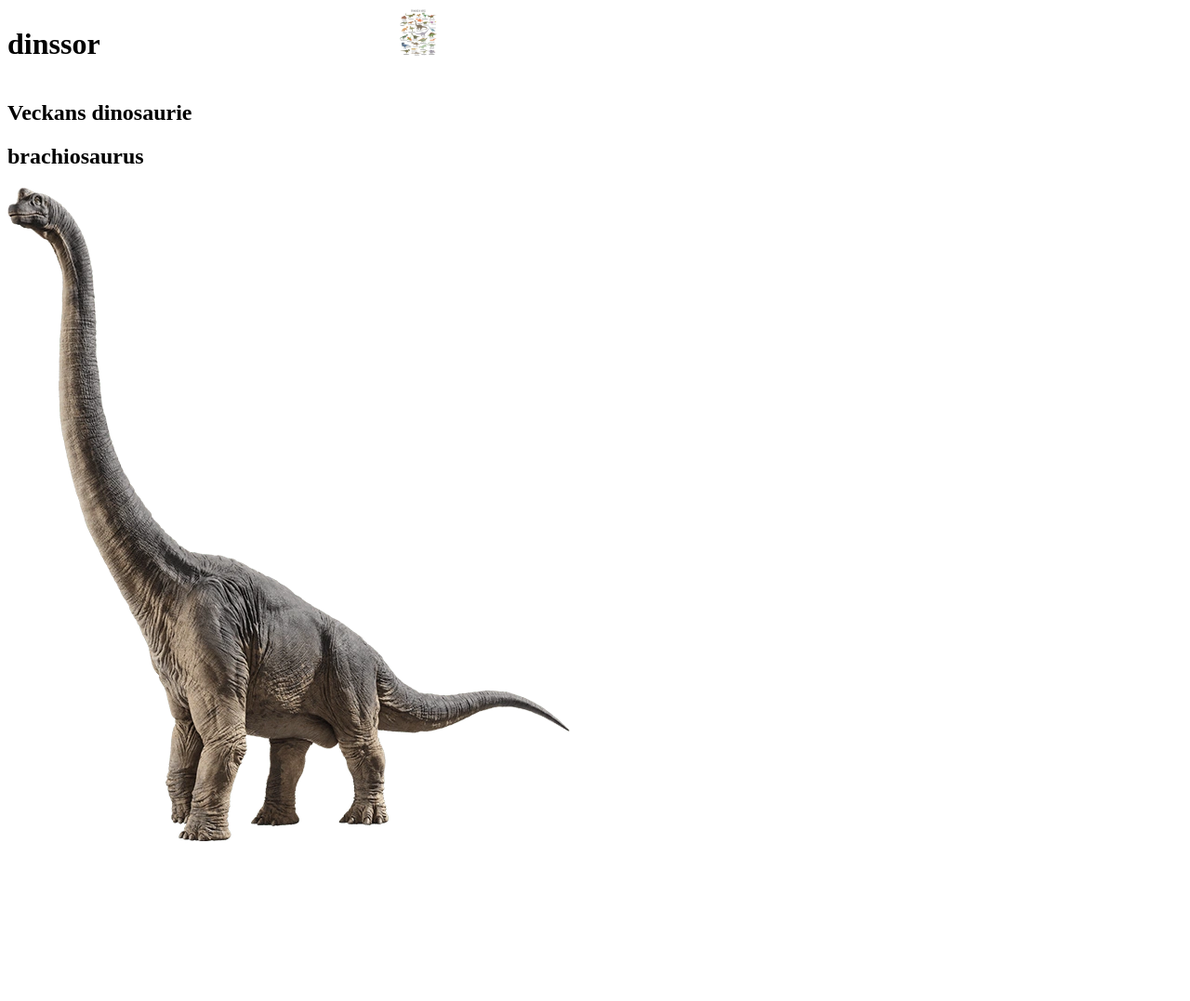
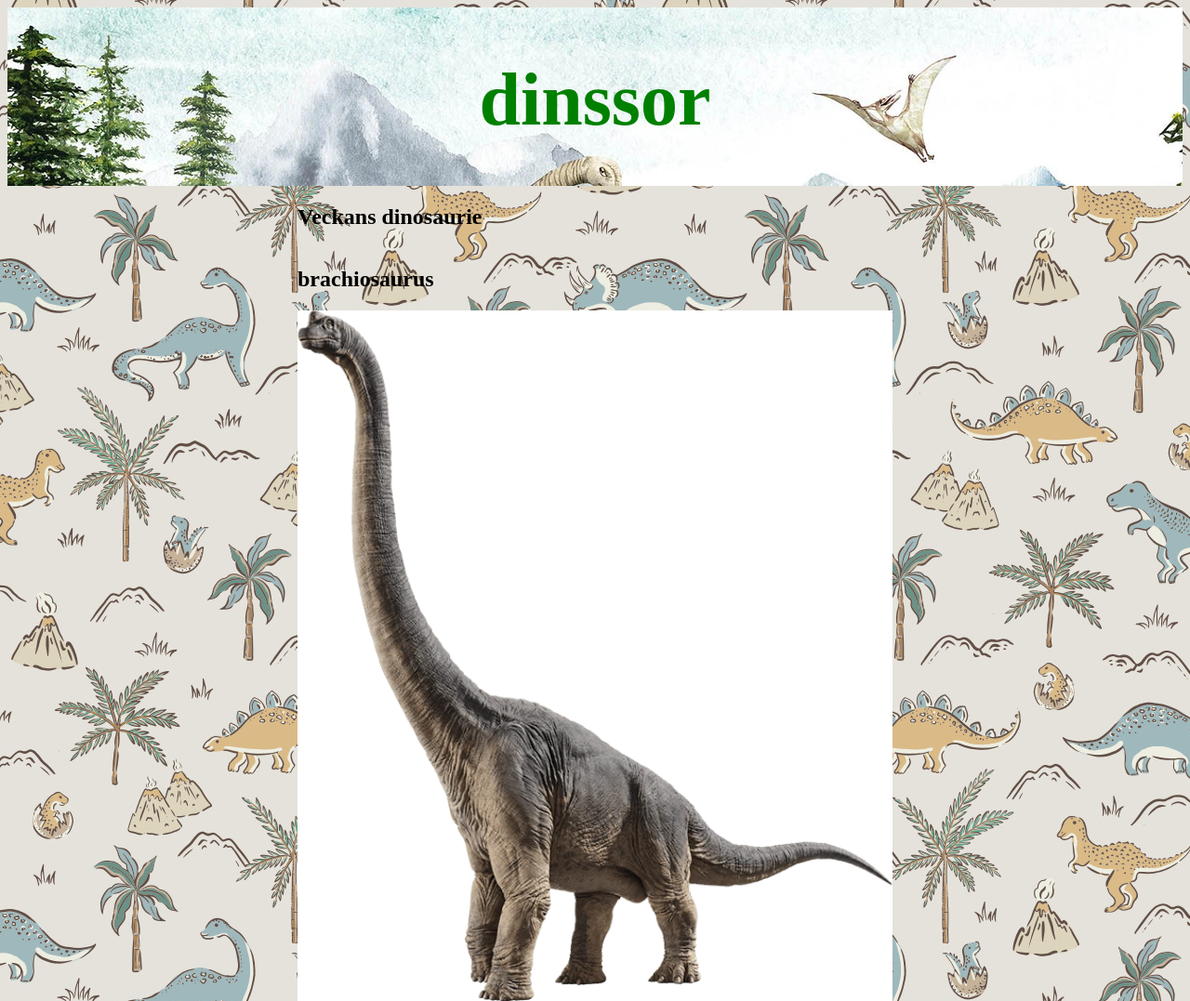
Before and after one commit to emilte21a/dinosaurie, a plain HTML site: page index.html in a window 1280 px wide. Shown: the whole page at 93% size. Before the commit the page ends 917 px from the top, so only its background shows below. Drawn offline with Linux system fonts and the light colour scheme.

Commit message:
uppdatering!

```diff
--- a/index.html
+++ b/index.html
@@ -10,14 +10,15 @@
 
 <body>
     <header>
-        <header class="HeaderClass">
-            <h1>dinssor</h1>
-            <img class="smallImage" src="dinosaurs_many.webp" alt="dinosaurier">
+        <header>
+            <div class="HeaderDiv">
+                <h1>dinssor</h1>
+            </div>
         </header>
-        <h2>Veckans dinosaurie</h2>
-        <div>
+        <div class="veckans">
+            <h2>Veckans dinosaurie</h2>
             <h2>brachiosaurus</h2>
-            <img src="brachio.webp" alt="">
+            <img class="bild" src="brachio.webp" alt="">
         </div>
         <div>
 
--- a/styles.css
+++ b/styles.css
@@ -1,9 +1,35 @@
-.smallImage{
+body {
+    background-image: url("background.jpg");
+}
+
+.smallImage {
     width: 10%;
 }
 
-.HeaderClass{
+.HeaderDiv {
+    background-image: url("menu.webp");
+    height: 100%;
+    text-align: center;
+    overflow: hidden;
+}
+
+h1 {
+    color: green;
+    text-shadow: 1px 1px 1px 1px black;
+    font-size: 5rem;
+}
+
+header {
+    height: 12rem;
+}
+
+.veckans {
     display: grid;
-    grid-template-columns: 2fr 2fr 2fr;
-    grid-template-rows: 1fr;
+    place-content: center;
+   align-items: center;
 }
+
+.bild {
+    background-color: white;
+    width: 40rem;
+}
```
Also changed, not shown: background.jpg (added), menu.webp (added).
